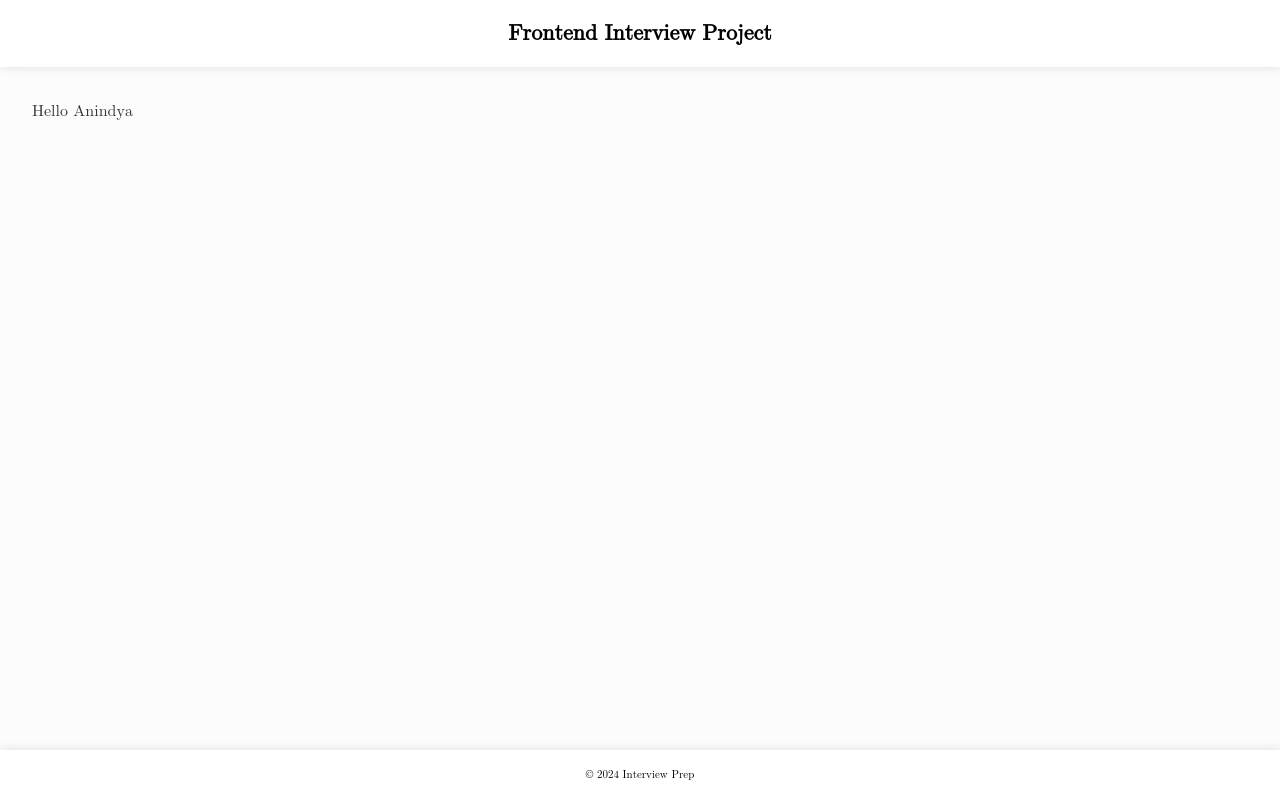
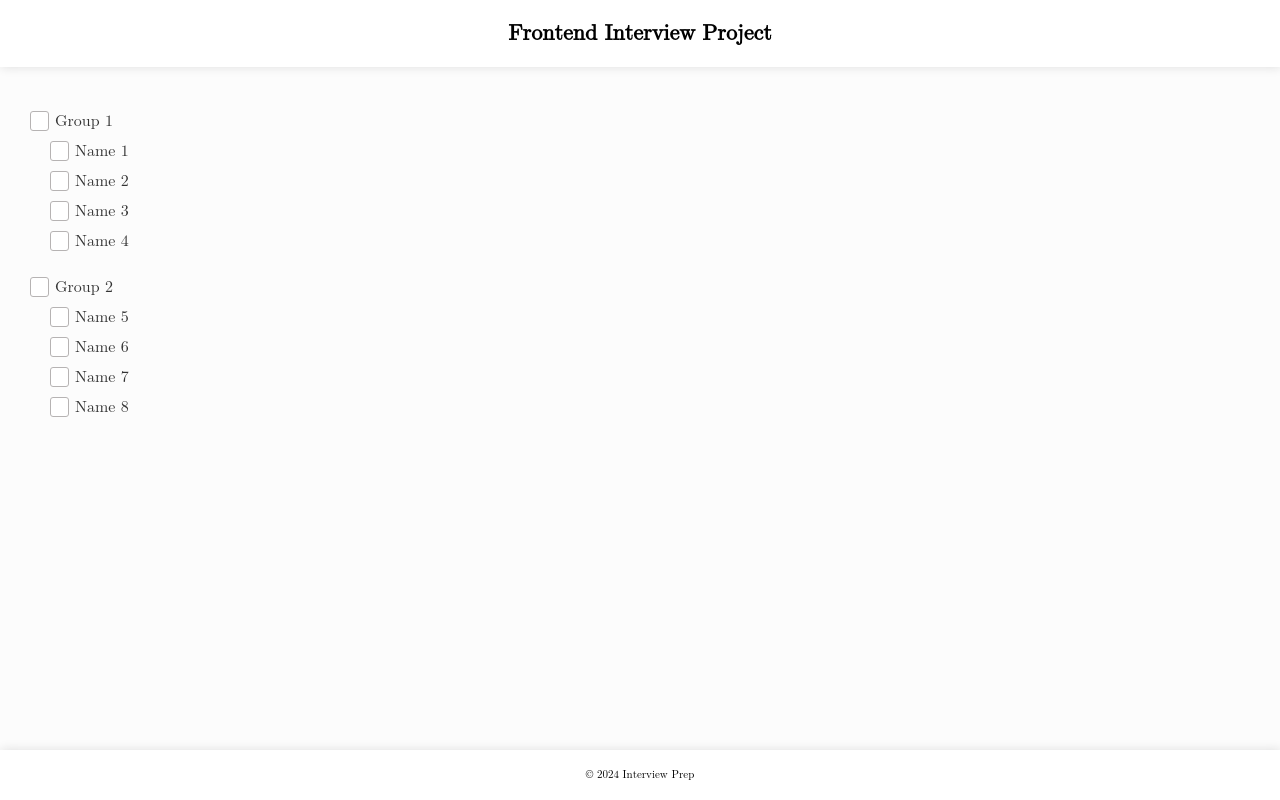
Before and after one commit to Anindya0207/awesome-react, a React (Create React App) app in the folder awesome-react-app/: page / in a window 1280 px wide. Built offline with nearby package versions, Linux system fonts and the light colour scheme.

Commit message:
Nested checkbox

```diff
--- a/awesome-react-app/public/common.css
+++ b/awesome-react-app/public/common.css
@@ -60,9 +60,49 @@ button {
   margin-top: 20px;
 }
 
-table, th, td {
+table,
+th,
+td {
   border: 1px solid black;
   border-collapse: collapse;
   padding: 10px;
   text-align: center;
 }
+
+input[type='checkbox'] {
+  content: ' ';
+  margin-right: 10px;
+}
+input[type='checkbox']::after {
+  content: ' ';
+  height: 14px;
+  width: 13px;
+  border: 1px solid #b6b3b3;
+  display: block;
+  position: relative;
+  left: -2px;
+  z-index: 1;
+  top: 4px;
+  background: #fff;
+  border-radius: 3px;
+  padding-left: 4px;
+  padding-top: 4px;
+}
+
+input[type='checkbox']:checked::after {
+  content: '✓';
+  height: 14px;
+  width: 13px;
+  border: 1px solid #000;
+  display: block;
+  position: relative;
+  left: -2px;
+  z-index: 1;
+  top: 4px;
+  background: #000;
+  border-radius: 3px;
+  color: #fff;
+  font-size: 10px;
+  padding-left: 4px;
+  padding-top: 4px;
+}
--- a/awesome-react-app/src/components/App.tsx
+++ b/awesome-react-app/src/components/App.tsx
@@ -21,6 +21,7 @@ const TransferList = lazy(() => import('./TransferList'));
 const SelectExample = lazy(() => import('./Select'));
 const InfiniteScroll = lazy(() => import('./InfiniteScroll'));
 const TestProdviderExample = lazy(() => import('./Context/TestProvider'));
+const NestedCheckBox = lazy(() => import('./NestedCheckBox'));
 
 type ReduxProps = ConnectedProps<typeof connector>;
 type Props = ReduxProps;
@@ -30,7 +31,7 @@ const Fallback = () => <Text>Loading...</Text>;
 const App: React.FC<Props> = (props) => {
   return (
     <Suspense fallback={<Fallback />}>
-      <TestProdviderExample />
+      <NestedCheckBox />
     </Suspense>
   );
 };
--- /dev/null
+++ b/awesome-react-app/src/components/NestedCheckBox/index.tsx
@@ -0,0 +1,168 @@
+import React, { useMemo, useState } from 'react';
+import { Flex1, FlexColumn, FlexRow } from '../../Flex';
+import './index.css';
+
+interface Props {}
+
+interface CheckedState {
+  [k: string]: {
+    id: string;
+    name: string;
+    checked: boolean;
+    children: CheckedState;
+  };
+}
+const NestedCheckBox: React.FC<Props> = (props) => {
+  const data = useMemo(() => {
+    return [
+      {
+        id: 1,
+        name: 'Group 1',
+        children: [
+          {
+            id: 1,
+            name: 'Name 1',
+          },
+          {
+            id: 2,
+            name: 'Name 2',
+          },
+          ,
+          {
+            id: 3,
+            name: 'Name 3',
+          },
+          {
+            id: 4,
+            name: 'Name 4',
+          },
+        ],
+      },
+      {
+        id: 2,
+        name: 'Group 2',
+        children: [
+          {
+            id: 5,
+            name: 'Name 5',
+          },
+          {
+            id: 6,
+            name: 'Name 6',
+          },
+          ,
+          {
+            id: 7,
+            name: 'Name 7',
+          },
+          {
+            id: 8,
+            name: 'Name 8',
+          },
+        ],
+      },
+    ];
+  }, []);
+  const normalisedData: any = useMemo(() => {
+    return data.reduce(
+      (acc, curr) => ({
+        ...acc,
+        [curr.id]: {
+          ...curr,
+          checked: false,
+          children: curr.children.reduce(
+            (ac, ch: any) => ({ ...ac, [ch.id]: { ...ch, checked: false } }),
+            {},
+          ),
+        },
+      }),
+      {},
+    );
+  }, [data]);
+  const [checked, setChecked] = useState<CheckedState>(
+    normalisedData as CheckedState,
+  );
+  return (
+    <Flex1 flexDirection="column">
+      {data.map((group) => (
+        <FlexColumn my={2} key={`group-${group.id}`}>
+          <FlexRow alignItems="center">
+            <input
+              type="checkbox"
+              id={`group-${group.id}`}
+              {...(!!checked[group.id].checked ? { checked: true } : {})}
+              onClick={() => {
+                setChecked((prev) => {
+                  const updatedChildren = Object.keys(
+                    prev[group.id].children,
+                  ).reduce(
+                    (acc: CheckedState, curr) => ({
+                      ...acc,
+                      [curr]: {
+                        ...prev[group.id].children[curr],
+                        checked: !prev[group.id].checked,
+                      },
+                    }),
+                    {},
+                  );
+                  return {
+                    ...prev,
+                    [group.id]: {
+                      ...prev[group.id],
+                      checked: !prev[group.id].checked,
+                      children: updatedChildren,
+                    },
+                  };
+                });
+              }}
+            />
+            <label htmlFor={`group-${group.id}`}>{group.name}</label>
+          </FlexRow>
+          <FlexColumn pl={20}>
+            {group.children.map((child: any) => (
+              <FlexRow alignItems="center" key={`child-${child?.id}`}>
+                <input
+                  type="checkbox"
+                  id={`child-${child?.id}`}
+                  {...(!!checked[group.id].checked ||
+                  !!checked[group.id].children[child.id].checked
+                    ? { checked: true }
+                    : {})}
+                  onClick={() => {
+                    setChecked((prev) => {
+                      const updatedCh =
+                        !prev[group.id].children[child.id].checked;
+                      const allSame = Object.keys(prev[group.id].children)
+                        .filter((ch) => ch != child.id)
+                        .every(
+                          (ch) =>
+                            prev[group.id].children[ch].checked === updatedCh,
+                        );
+                      return {
+                        ...prev,
+                        [group.id]: {
+                          ...prev[group.id],
+                          checked: allSame && !!updatedCh,
+                          children: {
+                            ...prev[group.id].children,
+                            [child.id]: {
+                              ...prev[group.id].children[child.id],
+                              checked: updatedCh,
+                            },
+                          },
+                        },
+                      };
+                    });
+                  }}
+                />
+                <label htmlFor={`child-${child?.id}`}>{child?.name}</label>
+              </FlexRow>
+            ))}
+          </FlexColumn>
+        </FlexColumn>
+      ))}
+    </Flex1>
+  );
+};
+
+export default NestedCheckBox;
```
Also changed, not shown: awesome-react-app/src/components/NestedCheckBox/index.css (added).
